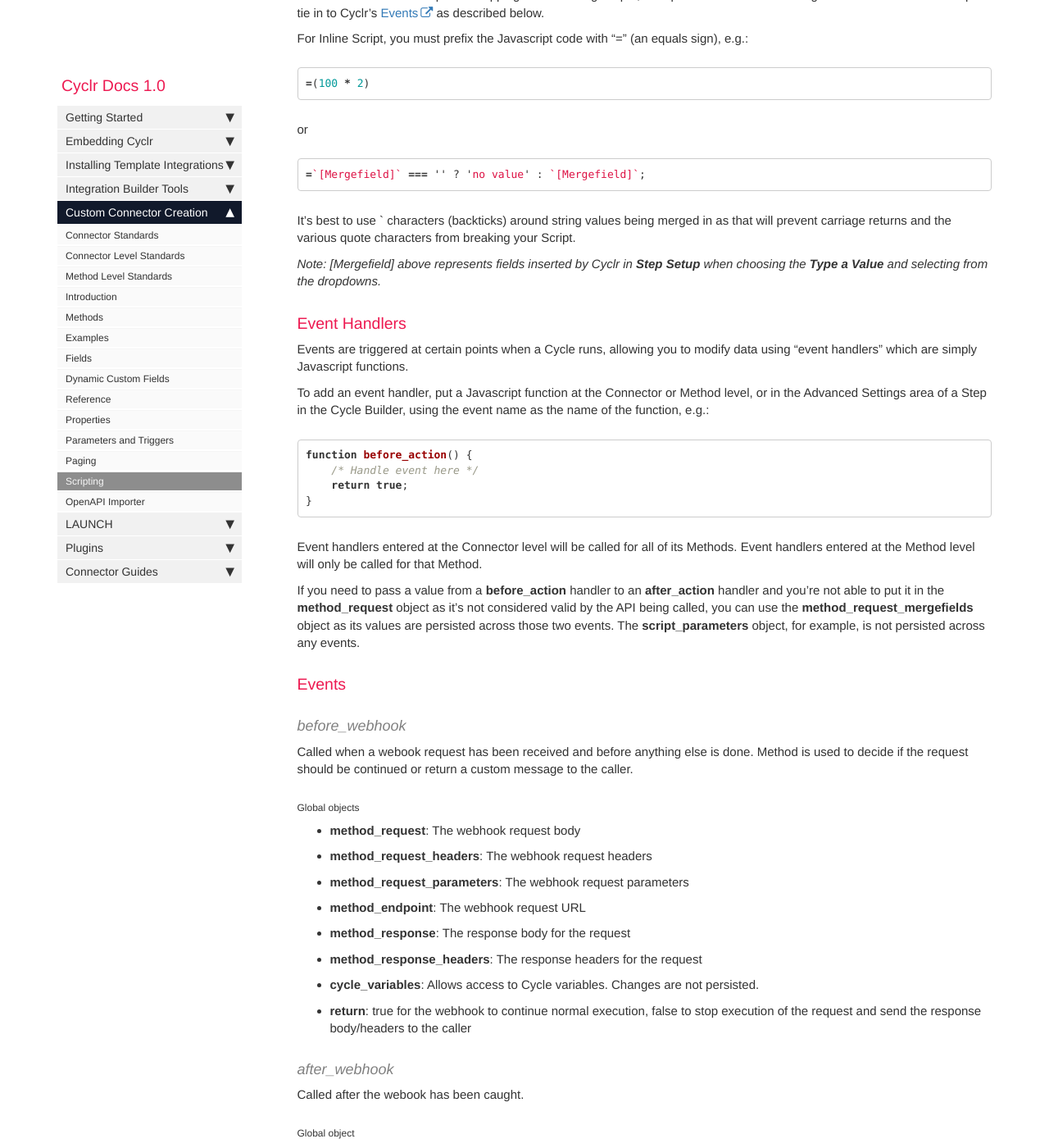
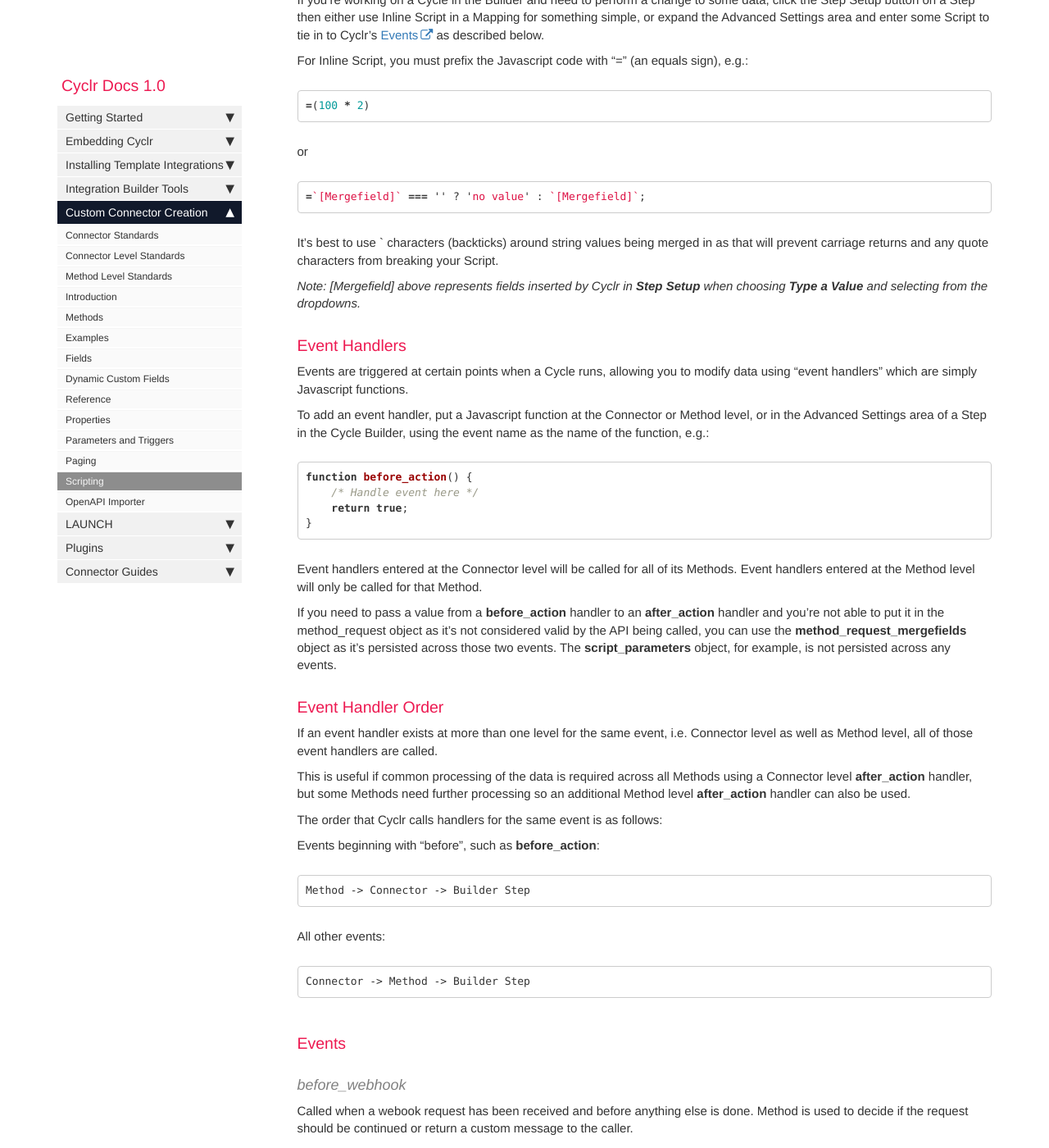
Before and after one commit to sneakysneak/docs, a Jekyll site: the page built from pages/custom-connectors/scripting.md, in a window 1280 px wide and 1400 px high, scrolled down 1168 px. Shown: the whole window at 82% size. Built offline with Jekyll 4.4.1, drawn with Linux system fonts in a browser that asks for light colours; nearby versions of some CDN libraries; comment, search, counter and statistics services are not loaded.

Commit message:
Added "Event Handler Order" section.

````diff
--- a/pages/custom-connectors/scripting.md
+++ b/pages/custom-connectors/scripting.md
@@ -22,9 +22,9 @@ or
 =`[Mergefield]` === '' ? 'no value' : `[Mergefield]`;
 ```
 
-It's best to use ` characters (backticks) around string values being merged in as that will prevent carriage returns and the various quote characters from breaking your Script.
+It's best to use ` characters (backticks) around string values being merged in as that will prevent carriage returns and any quote characters from breaking your Script.
 
-*Note: [Mergefield] above represents fields inserted by Cyclr in **Step Setup** when choosing the **Type a Value**  and selecting from the dropdowns.*
+*Note: [Mergefield] above represents fields inserted by Cyclr in **Step Setup** when choosing **Type a Value** and selecting from the dropdowns.*
 
 
 ### Event Handlers
@@ -42,7 +42,25 @@ function before_action() {
 
 Event handlers entered at the Connector level will be called for all of its Methods.  Event handlers entered at the Method level will only be called for that Method.
 
-If you need to pass a value from a **before_action** handler to an **after_action** handler and you're not able to put it in the **method_request** object as it's not considered valid by the API being called, you can use the **method_request_mergefields** object as its values are persisted across those two events.  The **script_parameters** object, for example, is not persisted across any events.
+If you need to pass a value from a **before_action** handler to an **after_action** handler and you're not able to put it in the method_request object as it's not considered valid by the API being called, you can use the **method_request_mergefields** object as it's persisted across those two events. The **script_parameters** object, for example, is not persisted across any events.
+
+### Event Handler Order
+
+If an event handler exists at more than one level for the same event, i.e. Connector level as well as Method level, all of those event handlers are called.
+
+This is useful if common processing of the data is required across all Methods using a Connector level **after_action** handler, but some Methods need further processing so an additional Method level **after_action** handler can also be used.
+
+
+The order that Cyclr calls handlers for the same event is as follows:
+
+Events beginning with "before", such as **before_action**:
+
+	Method -> Connector -> Builder Step
+
+All other events:
+
+	Connector -> Method -> Builder Step
+
 
 
 ### Events
````
